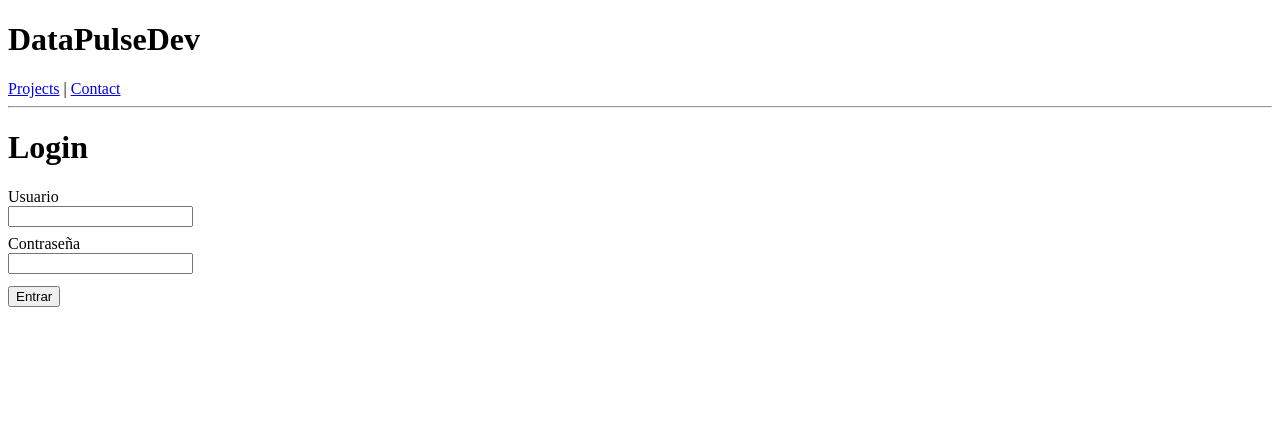
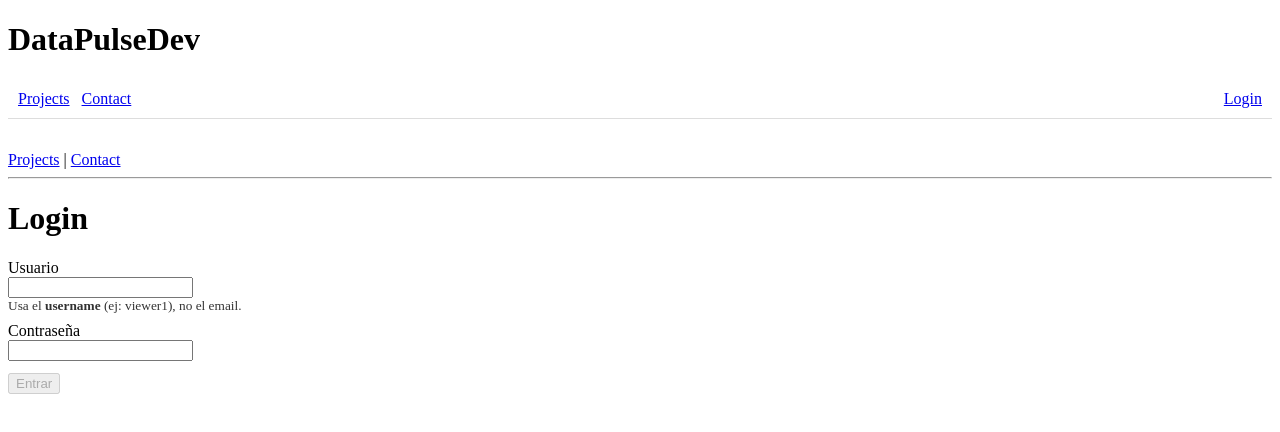
Before and after one commit to ZeltGG/DataPulse, an Angular app in the folder PaginaAngularDjango/frontend/: page /login in a window 1280 px wide. Shown: the top 432 px of the page. Built offline with nearby package versions, Linux system fonts and the light colour scheme; no server answers.

Commit message:
frontend: add navbar, auth guard, pais details

```diff
--- a/PaginaAngularDjango/frontend/src/app/app.html
+++ b/PaginaAngularDjango/frontend/src/app/app.html
@@ -1,4 +1,9 @@
 <h1>DataPulseDev</h1>
+
+<app-navbar></app-navbar>
+<main style="padding: 16px;">
+  <router-outlet></router-outlet>
+</main>
 
 <nav>
   <a routerLink="/projects">Projects</a> |
--- a/PaginaAngularDjango/frontend/src/app/app.routes.ts
+++ b/PaginaAngularDjango/frontend/src/app/app.routes.ts
@@ -4,6 +4,7 @@ import { ContactComponent } from './pages/contact/contact';
 import { LoginComponent } from './pages/login/login';
 import { PaisesComponent } from './pages/paises/paises';
 import { authGuard } from './guards/auth.guard';
+import { PaisDetailComponent } from './pages/pais-detail/pais-detail';
 
 export const routes: Routes = [
   { path: '', redirectTo: 'projects', pathMatch: 'full' },
@@ -12,4 +13,5 @@ export const routes: Routes = [
   { path: 'contact', component: ContactComponent },
   { path: 'paises', component: PaisesComponent, canActivate: [authGuard] },
   { path: '**', redirectTo: 'projects' },
+  { path: 'paises/:codigo', component: PaisDetailComponent, canActivate: [authGuard] },
 ];
--- a/PaginaAngularDjango/frontend/src/app/app.ts
+++ b/PaginaAngularDjango/frontend/src/app/app.ts
@@ -1,11 +1,13 @@
 import { Component } from '@angular/core';
 import { RouterOutlet, RouterLink } from '@angular/router';
+import { NavbarComponent } from './components/navbar/navbar';
 
 @Component({
   selector: 'app-root',
   standalone: true,
-  imports: [RouterOutlet, RouterLink],
+  imports: [RouterOutlet, RouterLink, NavbarComponent],
   templateUrl: './app.html',
   styleUrl: './app.css',
+
 })
 export class AppComponent {}
--- /dev/null
+++ b/PaginaAngularDjango/frontend/src/app/components/navbar/navbar.html
@@ -0,0 +1,11 @@
+<nav style="display:flex; gap:12px; align-items:center; padding:10px; border-bottom:1px solid #ddd;">
+    <a routerLink="/projects">Projects</a>
+    <a routerLink="/contact">Contact</a>
+
+    <a *ngIf="auth.hasAccessToken()" routerLink="/paises">Países</a>
+
+    <span style="flex:1"></span>
+
+    <a *ngIf="!auth.hasAccessToken()" routerLink="/login">Login</a>
+    <button *ngIf="auth.hasAccessToken()" (click)="logout()">Logout</button>
+  </nav>
--- /dev/null
+++ b/PaginaAngularDjango/frontend/src/app/components/navbar/navbar.ts
@@ -0,0 +1,19 @@
+import { Component } from '@angular/core';
+import { CommonModule } from '@angular/common';
+import { RouterModule, Router } from '@angular/router';
+import { AuthService } from '../../services/auth.service';
+
+@Component({
+  selector: 'app-navbar',
+  standalone: true,
+  imports: [CommonModule, RouterModule],
+  templateUrl: './navbar.html',
+})
+export class NavbarComponent {
+  constructor(public auth: AuthService, private router: Router) {}
+
+  logout(): void {
+    this.auth.logout();
+    this.router.navigateByUrl('/login');
+  }
+}
--- a/PaginaAngularDjango/frontend/src/app/pages/login/login.html
+++ b/PaginaAngularDjango/frontend/src/app/pages/login/login.html
@@ -1,17 +1,31 @@
 <h1>Login</h1>
 
-<form (ngSubmit)="submit()">
+<form (ngSubmit)="submit()" #f="ngForm">
   <div>
     <label>Usuario</label><br />
-    <input name="username" [(ngModel)]="username" required />
+    <input
+      name="username"
+      [(ngModel)]="username"
+      required
+      autocomplete="username"
+    />
+    <small style="display:block; opacity:.8;">
+      Usa el <b>username</b> (ej: viewer1), no el email.
+    </small>
   </div>
 
   <div style="margin-top: 8px">
     <label>Contraseña</label><br />
-    <input name="password" type="password" [(ngModel)]="password" required />
+    <input
+      name="password"
+      type="password"
+      [(ngModel)]="password"
+      required
+      autocomplete="current-password"
+    />
   </div>
 
-  <button style="margin-top: 12px" type="submit" [disabled]="loading">
+  <button style="margin-top: 12px" type="submit" [disabled]="loading || f.invalid">
     {{ loading ? 'Entrando...' : 'Entrar' }}
   </button>
 
--- a/PaginaAngularDjango/frontend/src/app/pages/login/login.ts
+++ b/PaginaAngularDjango/frontend/src/app/pages/login/login.ts
@@ -2,8 +2,9 @@ import { Component } from '@angular/core';
 import { CommonModule } from '@angular/common';
 import { FormsModule } from '@angular/forms';
 import { Router } from '@angular/router';
+import { finalize } from 'rxjs';
+import { HttpErrorResponse } from '@angular/common/http';
 import { AuthService } from '../../services/auth.service';
-import { finalize } from 'rxjs';
 
 @Component({
   selector: 'app-login',
@@ -19,18 +20,46 @@ export class LoginComponent {
   loading = false;
   error = '';
 
-  constructor(private auth: AuthService, private router: Router) {}
+  constructor(private auth: AuthService, private router: Router) {
+    // opcional: si ya hay sesión, saca de login
+    if (this.auth.hasAccessToken()) {
+      this.router.navigateByUrl('/paises');
+    }
+  }
 
   submit(): void {
     this.error = '';
+
+    const username = this.username.trim();
+    const password = this.password.trim();
+
+    if (!username || !password) {
+      this.error = 'Completa usuario y contraseña.';
+      return;
+    }
+
     this.loading = true;
 
     this.auth
-      .login(this.username.trim(), this.password)
+      .login(username, password)
       .pipe(finalize(() => (this.loading = false)))
       .subscribe({
         next: () => this.router.navigateByUrl('/paises'),
-        error: () => (this.error = 'Usuario o contraseña incorrectos.'),
+        error: (err: unknown) => {
+          if (err instanceof HttpErrorResponse) {
+            if (err.status === 401) {
+              this.error = 'Usuario o contraseña incorrectos.';
+              return;
+            }
+            if (err.status === 0) {
+              this.error = 'No hay conexión con el backend (¿runserver encendido?).';
+              return;
+            }
+            this.error = `Error ${err.status}: no se pudo iniciar sesión.`;
+            return;
+          }
+          this.error = 'No se pudo iniciar sesión.';
+        },
       });
   }
 }
```
Also changed, not shown: PaginaAngularDjango/frontend/src/app/components/navbar/navbar.css (added).
